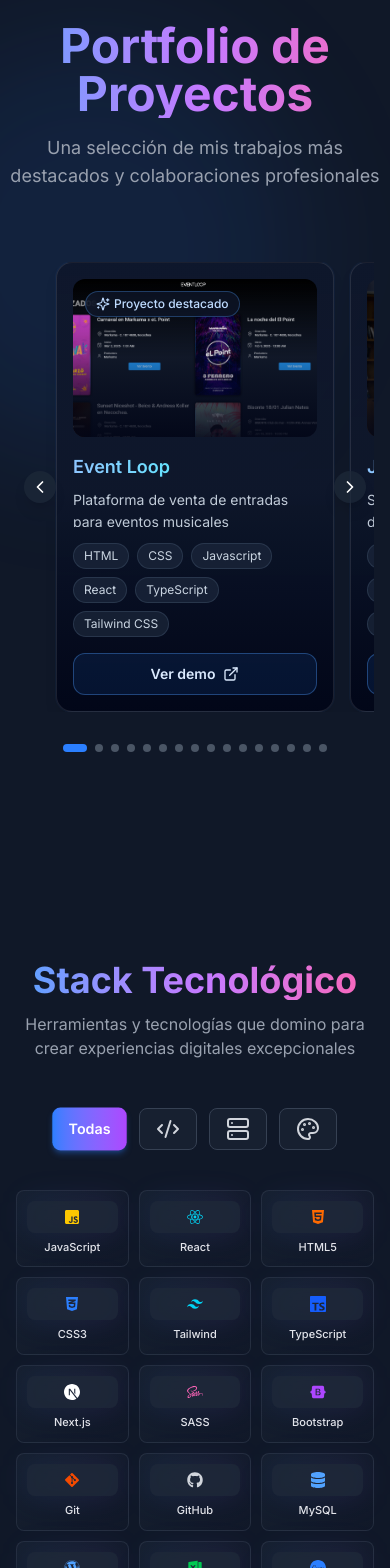
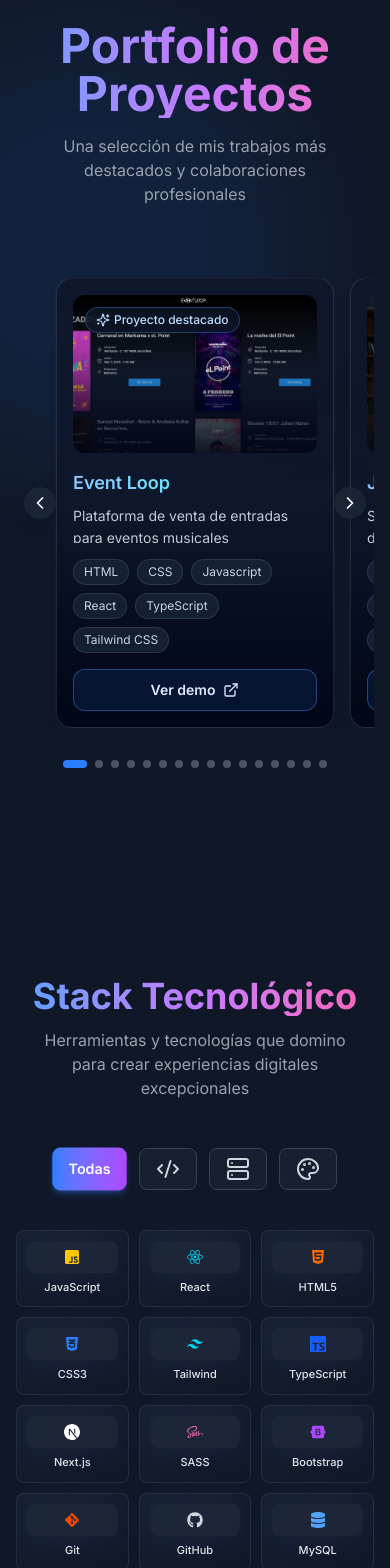
Before and after one commit to JulianSantanatoglia/portfolio, a Next.js app: page / in a window 390 px wide. Shown: the part 1100-2668 px from the top of the page. Built offline with nearby package versions, Linux system fonts and the light colour scheme.

Commit message:
fix: size subtitle component

```diff
--- a/components/certifications.tsx
+++ b/components/certifications.tsx
@@ -33,10 +33,10 @@
               {isEs ? "Formación Profesional" : "Professional Education"}
             </span>
           </div>
-          <h2 className="text-5xl font-bold text-transparent bg-clip-text bg-gradient-to-r from-blue-400 via-purple-400 to-pink-400 mb-4">
+          <h2 className="text-4xl sm:text-5xl leading-tight font-bold text-transparent bg-clip-text bg-gradient-to-r from-blue-400 via-purple-400 to-pink-400 mb-4">
             {isEs ? "Certificaciones" : "Certifications"}
           </h2>
-          <p className="text-lg text-gray-400 max-w-2xl mx-auto">
+          <p className="text-base sm:text-lg text-gray-400 max-w-[21rem] sm:max-w-2xl mx-auto px-2 sm:px-0">
             {isEs
               ? "Mis certificaciones y credenciales que validan mi experiencia y conocimientos"
               : "My certifications and credentials that validate my experience and skills"}
--- a/components/contact.tsx
+++ b/components/contact.tsx
@@ -20,7 +20,7 @@
           <h2 className="text-5xl font-bold text-transparent bg-clip-text bg-gradient-to-r from-blue-400 via-purple-400 to-pink-400 mb-4">
             {isEs ? "¡Hablemos!" : "Let's talk!"}
           </h2>
-          <p className="text-lg text-gray-400 max-w-2xl mx-auto">
+          <p className="text-base sm:text-lg text-gray-400 max-w-[21rem] sm:max-w-2xl mx-auto px-2 sm:px-0">
             {isEs
               ? "Escríbeme y hagamos realidad tu próximo proyecto. Estoy disponible para nuevas oportunidades"
               : "Send me a message and let's bring your next project to life. I am available for new opportunities."}
--- a/components/skills.tsx
+++ b/components/skills.tsx
@@ -97,7 +97,7 @@
           <h2 className="text-4xl md:text-5xl font-bold text-transparent bg-clip-text bg-gradient-to-r from-blue-400 via-purple-400 to-pink-400 mb-3">
             {isEs ? "Stack Tecnológico" : "Tech Stack"}
           </h2>
-          <p className="text-base text-gray-400 max-w-2xl mx-auto">
+          <p className="text-base text-gray-400 max-w-[21rem] sm:max-w-2xl mx-auto px-2 sm:px-0">
             {isEs
               ? "Herramientas y tecnologías que domino para crear experiencias digitales excepcionales"
               : "Tools and technologies I use to build exceptional digital experiences"}
--- a/components/timeline.tsx
+++ b/components/timeline.tsx
@@ -85,7 +85,7 @@
           <h2 className="text-5xl font-bold text-transparent bg-clip-text bg-gradient-to-r from-blue-400 via-cyan-400 to-purple-400 mb-4">
             {language === "es" ? "Evolución Profesional" : "Professional Evolution"}
           </h2>
-          <p className="text-lg text-gray-400 max-w-2xl mx-auto">
+          <p className="text-base sm:text-lg text-gray-400 max-w-[21rem] sm:max-w-2xl mx-auto px-2 sm:px-0">
             {language === "es"
               ? "Mi camino en el desarrollo web y diseño digital"
               : "My journey in web development and digital design"}
--- a/src/app/page.tsx
+++ b/src/app/page.tsx
@@ -46,7 +46,7 @@
           <h2 className="relative text-5xl font-bold text-transparent bg-clip-text bg-gradient-to-r from-blue-400 via-purple-400 to-pink-400 mb-4">
             {language === "es" ? "Portfolio de Proyectos" : "Project Portfolio"}
           </h2>
-          <p className="relative text-lg text-gray-400 max-w-2xl mx-auto">
+          <p className="relative text-base sm:text-lg text-gray-400 max-w-[21rem] sm:max-w-2xl mx-auto px-2 sm:px-0">
             {language === "es"
               ? "Una selección de mis trabajos más destacados y colaboraciones profesionales"
               : "A curated selection of my featured work and professional collaborations"}
```
